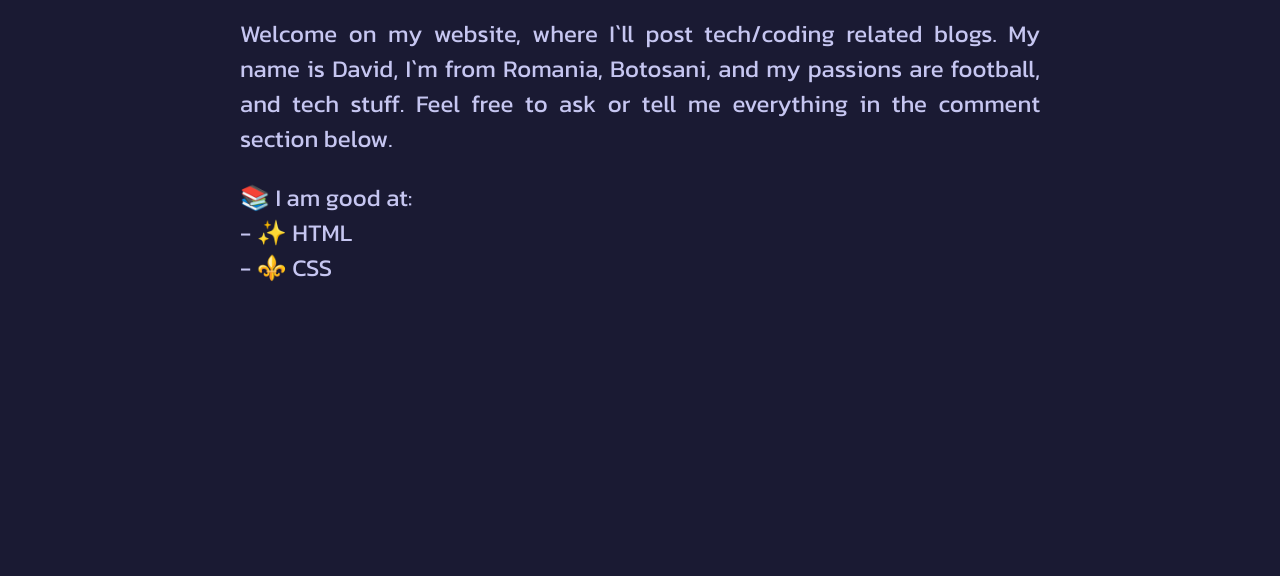
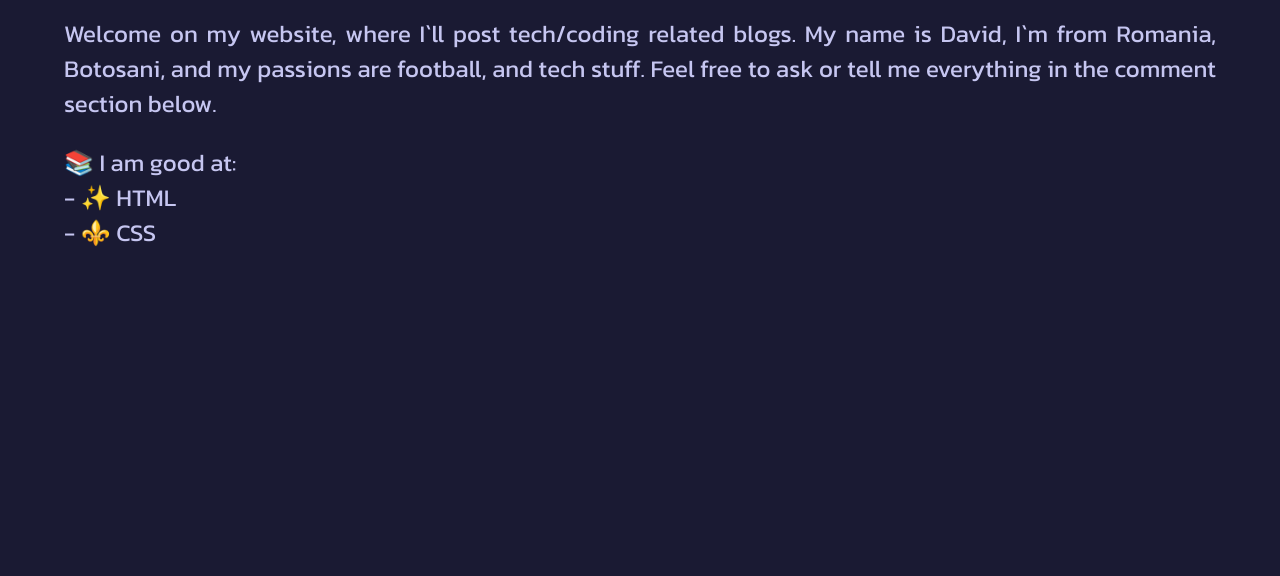
Before and after one commit to dxv1dtech/site, a plain HTML site: page index.html in a window 1280 px wide. Shown: the part 224-800 px from the top of the page. Drawn offline with Linux system fonts and the light colour scheme.

Commit message:
Update index.css

```diff
--- a/index.css
+++ b/index.css
@@ -85,7 +85,7 @@ body {
     }
 }
 .content-container{
-    max-width: 800px;
+    max-width: 90vw;
     margin: 80px auto 0;
     padding: 0 20px;
     text-align: center;
```
